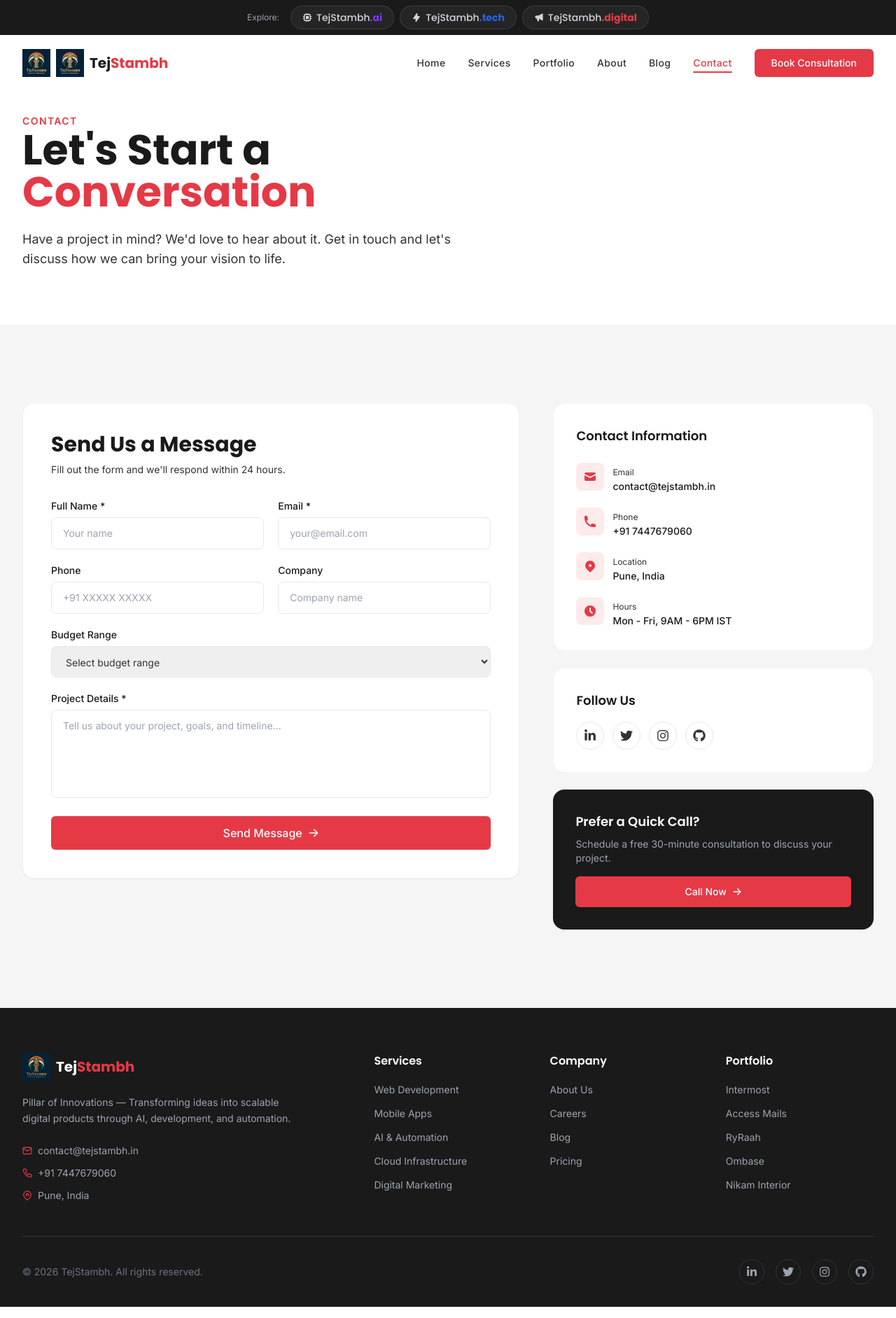
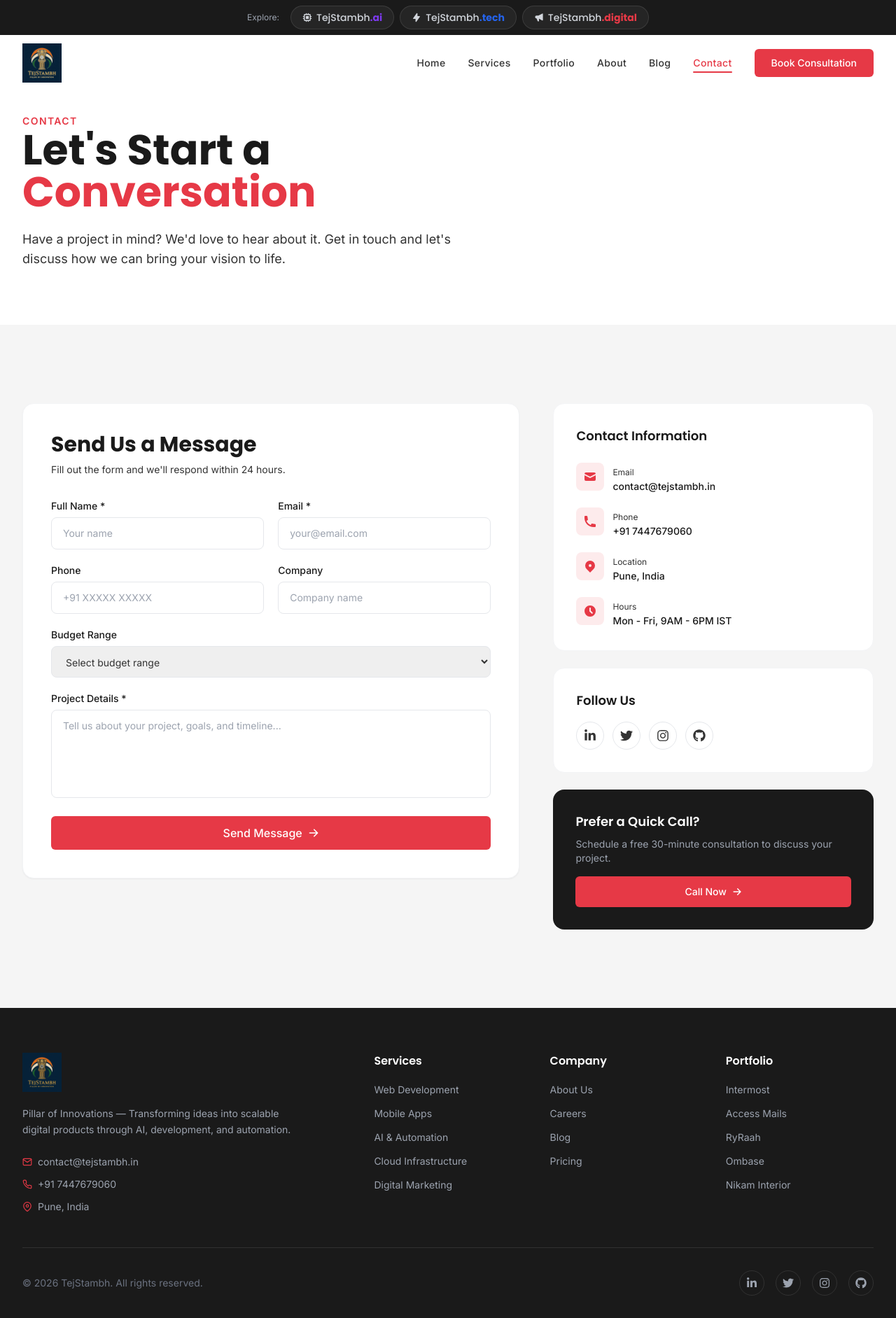
Before and after one commit to Tejaso7/TejStambh, a React (Vite) app: page /contact in a window 1280 px wide. Shown: the whole page at 70% size. Built offline with nearby package versions, Linux system fonts and the light colour scheme.

Commit message:
feat: update logo size and alt text for improved branding in Footer and Navbar components

```diff
--- a/src/components/layout/Footer.jsx
+++ b/src/components/layout/Footer.jsx
@@ -40,11 +40,8 @@
         <div className="grid grid-cols-1 md:grid-cols-2 lg:grid-cols-5 gap-10 pb-12 border-b border-white/10">
           {/* Brand */}
           <div className="lg:col-span-2">
-            <Link to="/" className="flex items-center gap-2 mb-5">
-              <img src="/assets/logo/tejstambh-logo.png" alt="TejStambh" className="h-10 w-auto" />
-              <span className="text-xl font-heading font-bold text-white">
-                Tej<span className="text-accent">Stambh</span>
-              </span>
+            <Link to="/" className="flex items-center mb-5">
+              <img src="/assets/logo/tejstambh-logo.png" alt="TejStambh - Pillar of Innovation" className="h-14 w-auto" />
             </Link>
             <p className="text-gray-400 text-sm leading-relaxed mb-6 max-w-sm">
               Pillar of Innovations — Transforming ideas into scalable digital products
--- a/src/components/layout/Navbar.jsx
+++ b/src/components/layout/Navbar.jsx
@@ -44,12 +44,8 @@
       <div className="container-custom">
         <div className="flex items-center justify-between h-20">
           {/* Logo */}
-          <Link to="/" className="flex items-center gap-2 group">
-            <img src="/assets/logo/tejstambh-logo.png" alt="TejStambh" className="h-10 w-auto transition-transform duration-300 group-hover:scale-110" />
-            <img src="/assets/logo/tejstambh-logo.png" alt="TejStambh" className="h-10 w-auto transition-transform duration-300 group-hover:scale-110" />
-            <span className="text-xl font-heading font-bold text-primary">
-              Tej<span className="text-accent">Stambh</span>
-            </span>
+          <Link to="/" className="flex items-center group">
+            <img src="/assets/logo/tejstambh-logo.png" alt="TejStambh - Pillar of Innovation" className="h-14 w-auto transition-transform duration-300 group-hover:scale-105" />
           </Link>
 
           {/* Desktop Nav */}
```
